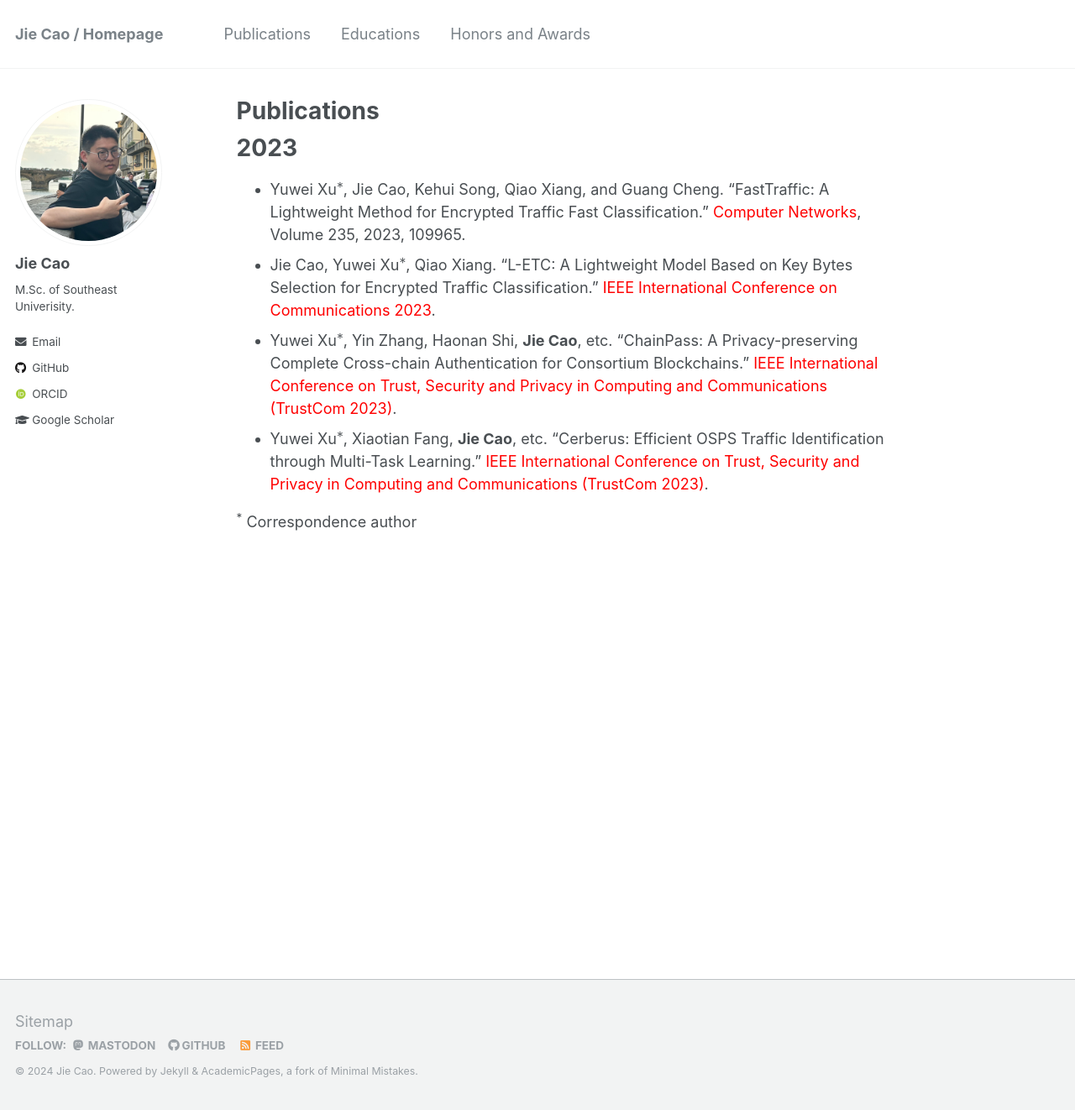
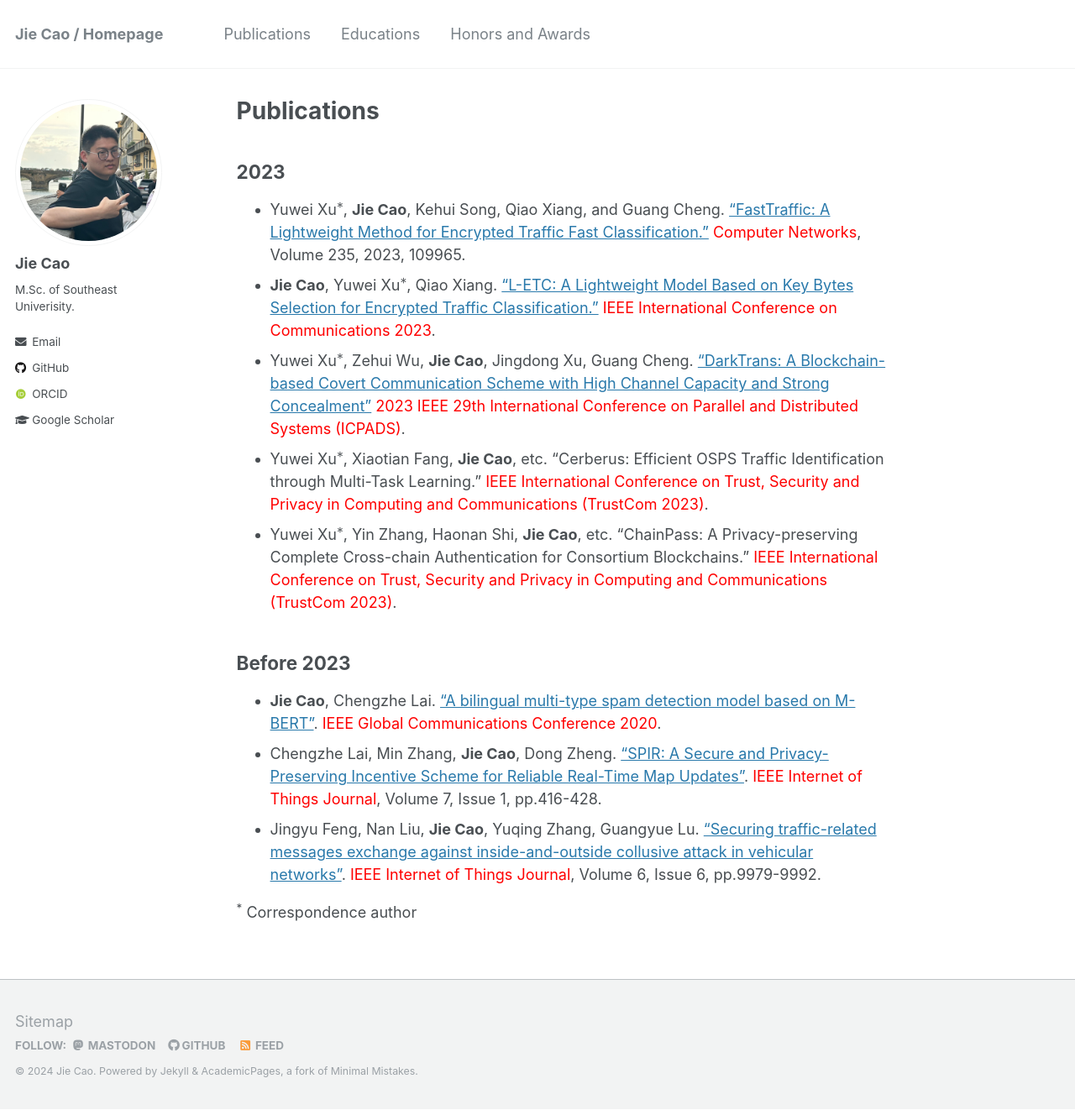
Before and after one commit to JieJayCao/JieJayCao.github.io, a Jekyll site: the page built from _pages/publications.md, in a window 1280 px wide and 1322 px high. Shown: the whole window at 84% size. Built offline with Jekyll 4.4.1, drawn with Linux system fonts in a browser that asks for light colours; some web fonts are replaced; formulas are drawn with MathJax 3.

Commit message:
Update publications.md

```diff
--- a/_pages/publications.md
+++ b/_pages/publications.md
@@ -5,11 +5,17 @@ permalink: /publications/
 author_profile: true
 ---
 
-# 2023
-* Yuwei Xu$^*$, Jie Cao, Kehui Song, Qiao Xiang, and Guang Cheng. "FastTraffic: A Lightweight Method for Encrypted Traffic Fast Classification." <span style="color:red;">Computer Networks</span>, Volume 235, 2023, 109965.
-* Jie Cao, Yuwei Xu$^*$, Qiao Xiang. "L-ETC: A Lightweight Model Based on Key Bytes Selection for Encrypted Traffic Classification." <span style="color:red;">IEEE International Conference on Communications 2023</span>.
+## 2023
+* Yuwei Xu$^*$, **Jie Cao**, Kehui Song, Qiao Xiang, and Guang Cheng. ["FastTraffic: A Lightweight Method for Encrypted Traffic Fast Classification."](https://www.sciencedirect.com/science/article/pii/S1389128623004103) <span style="color:red;">Computer Networks</span>, Volume 235, 2023, 109965.
+* **Jie Cao**, Yuwei Xu$^*$, Qiao Xiang. ["L-ETC: A Lightweight Model Based on Key Bytes Selection for Encrypted Traffic Classification."](https://ieeexplore.ieee.org/abstract/document/10279015) <span style="color:red;">IEEE International Conference on Communications 2023</span>.
+* Yuwei Xu$^*$, Zehui Wu, **Jie Cao**, Jingdong Xu, Guang Cheng. ["DarkTrans: A Blockchain-based Covert Communication Scheme with High Channel Capacity and Strong Concealment"](https://ieeexplore.ieee.org/document/10476008/) <span style="color:red;">2023 IEEE 29th International Conference on Parallel and Distributed Systems (ICPADS)</span>.
+* Yuwei Xu$^*$, Xiaotian Fang, **Jie Cao**, etc. "Cerberus: Efficient OSPS Traffic Identification through Multi-Task Learning." <span style="color:red;">IEEE International Conference on Trust, Security and Privacy in Computing and Communications (TrustCom 2023)</span>.
 * Yuwei Xu$^*$, Yin Zhang, Haonan Shi, **Jie Cao**, etc. "ChainPass: A Privacy-preserving Complete Cross-chain Authentication for Consortium Blockchains." <span style="color:red;">IEEE International Conference on Trust, Security and Privacy in Computing and Communications (TrustCom 2023)</span>.
-* Yuwei Xu$^*$, Xiaotian Fang, **Jie Cao**, etc. "Cerberus: Efficient OSPS Traffic Identification through Multi-Task Learning." <span style="color:red;">IEEE International Conference on Trust, Security and Privacy in Computing and Communications (TrustCom 2023)</span>.
 
 
+## Before 2023
+* **Jie Cao**, Chengzhe Lai. ["A bilingual multi-type spam detection model based on M-BERT"](https://ieeexplore.ieee.org/document/9347970). <span style="color:red;">IEEE Global Communications Conference 2020</span>.
+* Chengzhe Lai, Min Zhang, **Jie Cao**, Dong Zheng. ["SPIR: A Secure and Privacy-Preserving Incentive Scheme for Reliable Real-Time Map Updates"](https://ieeexplore.ieee.org/abstract/document/8896960). <span style="color:red;">IEEE Internet of Things Journal</span>, Volume 7, Issue 1, pp.416-428.
+* Jingyu Feng, Nan Liu, **Jie Cao**, Yuqing Zhang, Guangyue Lu. ["Securing traffic-related messages exchange against inside-and-outside collusive attack in vehicular networks"](https://ieeexplore.ieee.org/abstract/document/8790743/). <span style="color:red;">IEEE Internet of Things Journal</span>, Volume 6, Issue 6, pp.9979-9992.
+
 <sup>*</sup> Correspondence author
```
